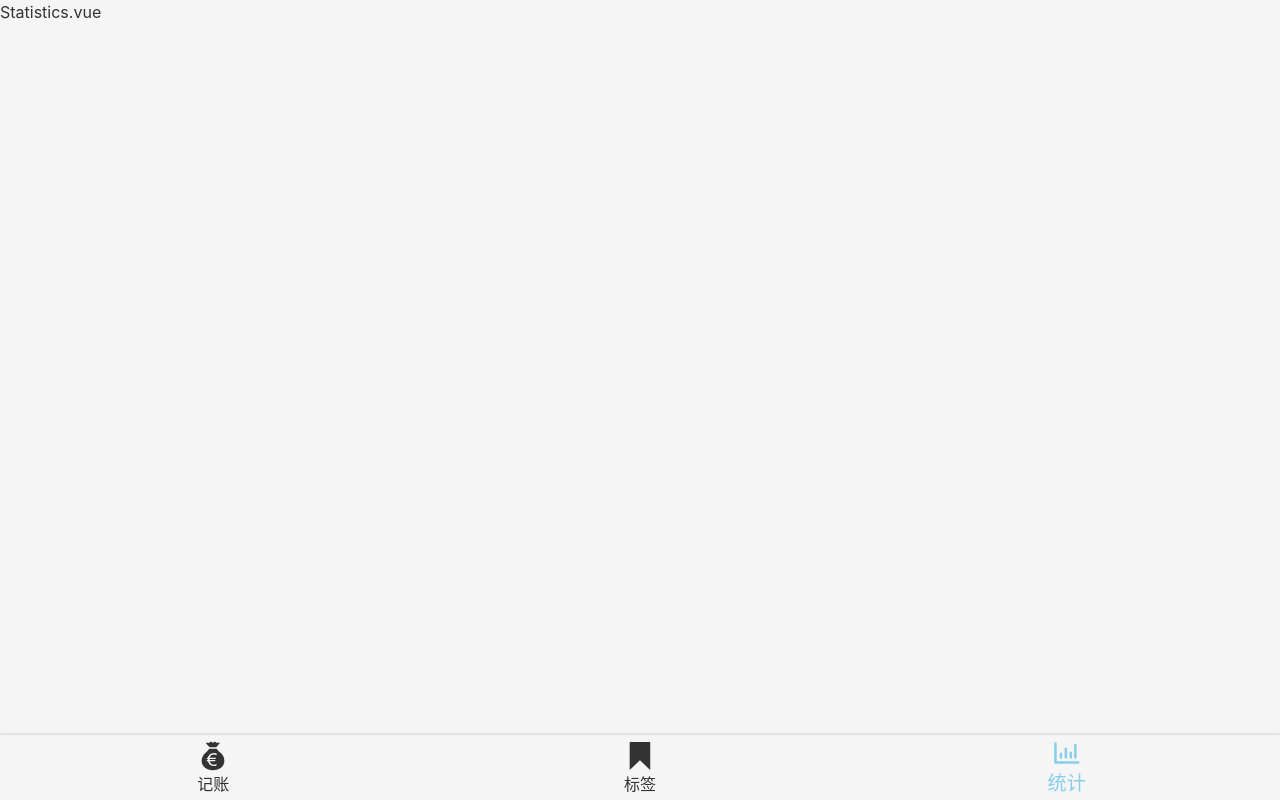
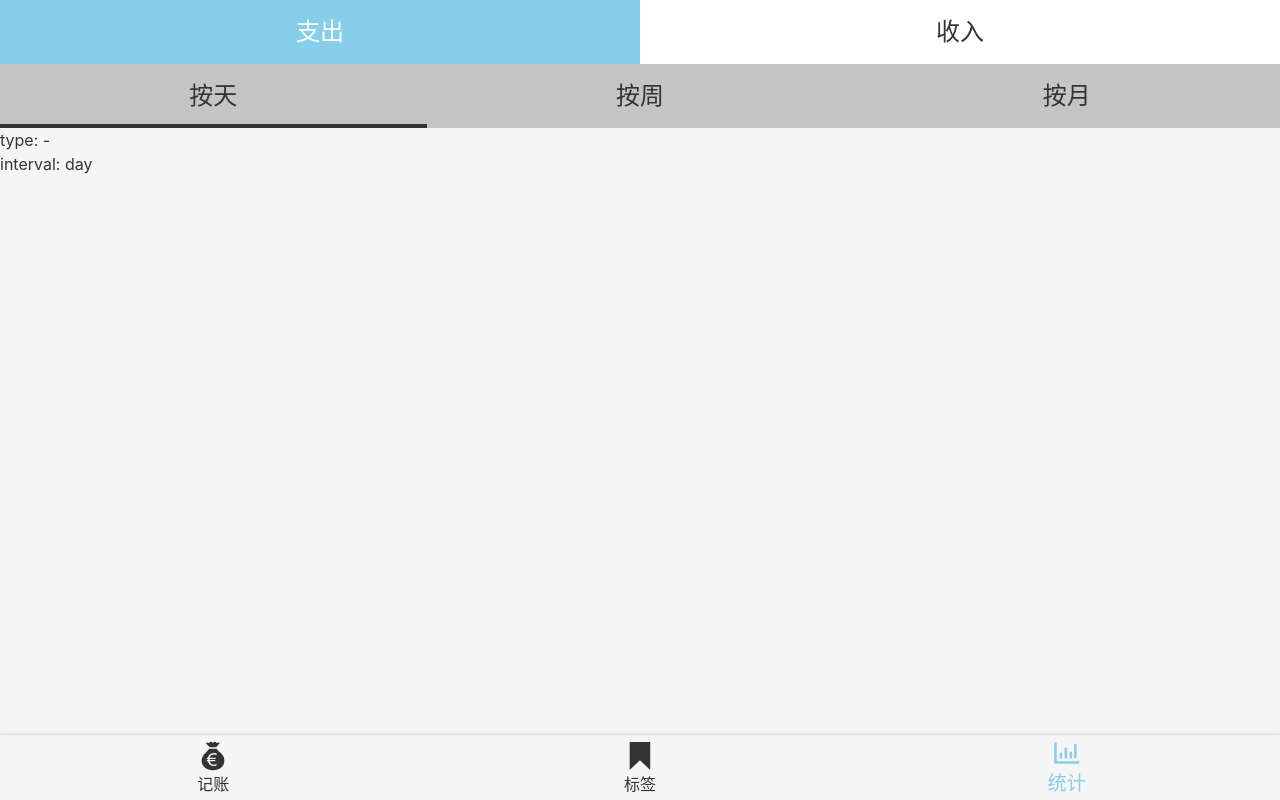
Before and after one commit to BaiJingSama/NeverForget-Money, a Vue app: page /#/statistics in a window 1280 px wide. Built offline with nearby package versions, Linux system fonts and the light colour scheme.

Commit message:
抽离 Tabs.vue 使用在 Statistics.vue里

```diff
--- a/src/components/Money/Types.vue
+++ b/src/components/Money/Types.vue
@@ -3,8 +3,10 @@
 <template>
     <div>
         <ul class="types">
-            <li :class="value === '-' && 'selected'" @click="selectType('-')">支出</li>
-            <li :class="value === '+' && 'selected'" @click="selectType('+')">收入</li>
+            <li :class="{ [classPrefix + '-item']: classPrefix, selected: value === '-' }" @click="selectType('-')">支出
+            </li>
+            <li :class="{ [classPrefix + '-item']: classPrefix, selected: value === '+' }" @click="selectType('+')">收入
+            </li>
         </ul>
     </div>
 </template>
@@ -12,7 +14,7 @@
 <script lang="ts">
 
 import Vue from 'vue'
-import { Component, Prop, Watch } from 'vue-property-decorator'
+import { Component, Prop } from 'vue-property-decorator'
 // 必须从这里引入
 
 
@@ -29,6 +31,7 @@ export default class Types extends Vue {
     // @Prop的类型是告诉vue 这个属性是Number类型
     // xxx的类型是告诉ts 这个属性是Number或undefined类型
 
+    @Prop(String) classPrefix?: string
     // eslint-disable-next-line @typescript-eslint/explicit-module-boundary-types
     selectType(value: string) { // type只能是'-' 或 '+'的其中一个
         /* if (type !== '-' && type !== '+') {
--- /dev/null
+++ b/src/components/Tabs.vue
@@ -0,0 +1,64 @@
+<template>
+  <ul class="tabs">
+    <li v-for="item in dataSource" :key="item.value" @click="select(item)" :class="liClass(item)">{{
+        item.text
+    }}</li>
+  </ul>
+</template>
+
+<script lang="ts">
+import Vue from "vue";
+import { Component, Prop } from 'vue-property-decorator'
+
+type DataSourceItem = { text: string, value: string }
+@Component
+export default class Tabs extends Vue {
+
+
+  @Prop({ required: true, type: Array })
+  dataSource!: { text: string, value: string }[]
+  @Prop(String)
+  value!: string
+  @Prop(String)
+  classPrefix?: string
+
+  liClass(item: DataSourceItem) {
+    return {
+      [this.classPrefix + '-tabs-item']: this.classPrefix,
+      selected: item.value === this.value
+    }
+  }
+
+  select(item: DataSourceItem) {
+    this.$emit('update:value', item.value)
+  }
+}
+</script>
+
+<style lang="scss" scoped>
+.tabs {
+  background: #c4c4c4;
+  display: flex;
+  text-align: center;
+  font-size: 24px;
+
+  >li {
+    width: 50%;
+    height: 64px;
+    display: flex;
+    justify-content: center;
+    align-items: center;
+    position: relative;
+
+    &.selected::after {
+      content: '';
+      position: absolute;
+      bottom: 0;
+      left: 0;
+      width: 100%;
+      height: 4px;
+      background: #333;
+    }
+  }
+}
+</style>
--- a/src/views/Statistics.vue
+++ b/src/views/Statistics.vue
@@ -1,15 +1,53 @@
 <template>
     <Layout>
-        Statistics.vue
+        <Tabs class-prefix="type" :data-source="typeList" :value.sync="type" />
+        <Tabs class-prefix="interval" :data-source="intervalList" :value.sync="interval" />
+        <div>
+            type: {{ type }}
+            <br />
+            interval: {{ interval }}
+        </div>
     </Layout>
 </template>
 
 <script lang="ts">
 import Vue from 'vue'
-export default Vue.extend({
+import Types from '@/components/Money/Types.vue'
+import { Component } from 'vue-property-decorator'
+import Tabs from '../components/Tabs.vue'
 
+@Component({
+    components: {
+        Types,
+        Tabs
+    }
 })
+export default class Statistics extends Vue {
+    type = '-'
+    interval = 'day'
+    typeList = [
+        { text: '支出', value: '-' },
+        { text: '收入', value: '+' }]
+    intervalList = [
+        { text: '按天', value: 'day' },
+        { text: '按周', value: 'week' },
+        { text: '按月', value: 'month' },]
+
+
+}
 </script>
 
-<style scoped>
+<style lang="scss" scoped>
+::v-deep .type-tabs-item {
+    background: white;
+
+    &.selected {
+        background: skyblue;
+        color: white;
+
+        &::after {
+            display: none;
+        }
+    }
+}
 </style>
```
